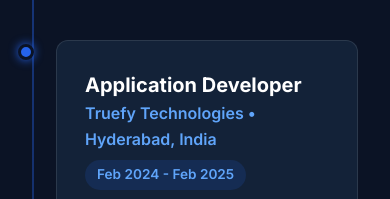
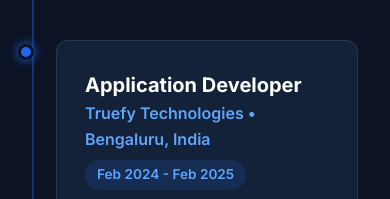
Before and after one commit to jagadeesh014/vuratajagadeeshportfolio, a React (Vite) app: page / in a window 390 px wide. Shown: the part 4099-4298 px from the top of the page. Built offline with nearby package versions, Linux system fonts and the light colour scheme.

Commit message:
Change location and mask phone number
Updated location from 'Hyderabad, India' to 'Bengaluru, India' and masked phone number for privacy.

```diff
--- a/src/App.jsx
+++ b/src/App.jsx
@@ -212,7 +212,7 @@ export default function App() {
       role: 'Application Developer',
       company: 'Truefy Technologies',
       period: 'Feb 2024 - Feb 2025',
-      location: 'Hyderabad, India',
+      location: 'Bengaluru, India',
       highlights: [
         'Developed and maintained responsive web application components using HTML5, CSS3, JavaScript, and React.js.',
         'Designed and implemented user-friendly interfaces for online shopping functionalities.',
@@ -876,7 +876,7 @@ export default function App() {
                 </div>
                 <div className="contact-method-details">
                   <span className="contact-method-label">Phone Number</span>
-                  <p className="contact-method-val">+91 9014177672</p>
+                  <p className="contact-method-val">+91 90*****72</p>
                 </div>
                 <button
                   className="copy-btn"
```
